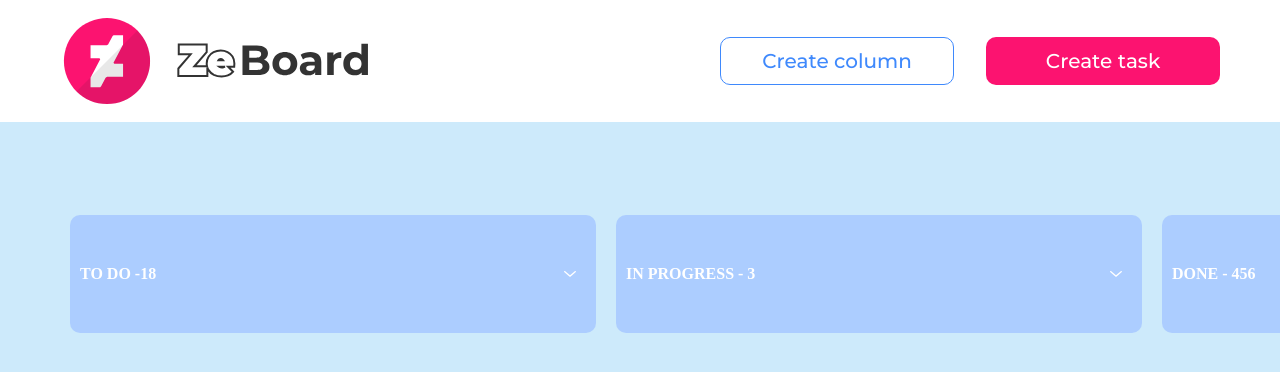
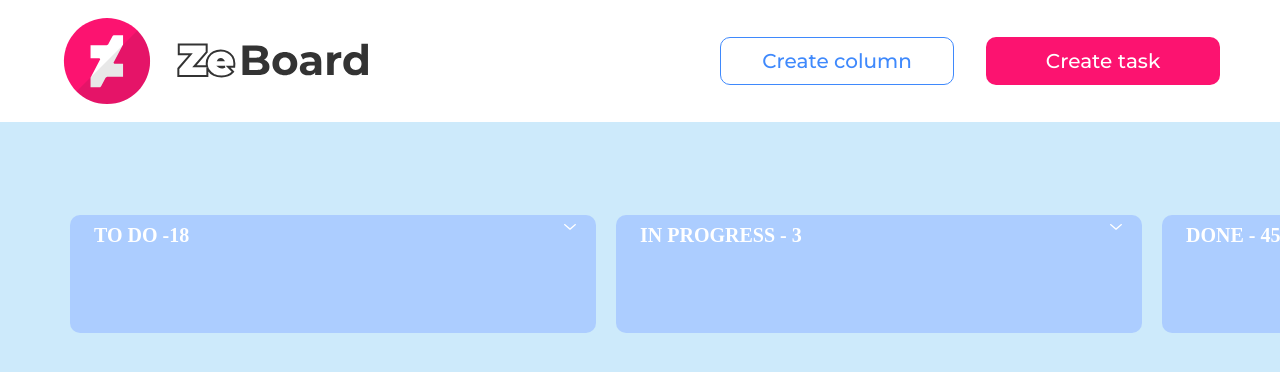
Before and after one commit to Poznalex/my-crm-main, a Vue app: page / in a window 1280 px wide. Shown: the top 372 px of the page. Built offline with nearby package versions, Linux system fonts and the light colour scheme; a web font is replaced by a local one.

Commit message:
add styles for header__title min 768px

```diff
--- a/src/components/Column.vue
+++ b/src/components/Column.vue
@@ -78,6 +78,7 @@
 
 @media screen and (min-width: 768px) {
     .column__header {
+        align-items: start;
         width: 526px;
         height: 118px;
         float: left;
@@ -85,6 +86,23 @@
         margin-bottom: 0;
         overflow: auto;
     }
+
+    .column__header-title {
+        font-size: 20px;
+        margin: 10px 24px;
+    }
+
+    /* .column__tasks {
+        position: absolute;
+        top: 275px;
+        display: flex;
+        width: 526px;
+        padding: 0;
+        background-color: var(--main-color-white);
+        min-height: 252px;
+        margin: 0 10px;
+        border-radius: 10px;
+    } */
 
     .column--open .column__tasks {
         display: none;
```
